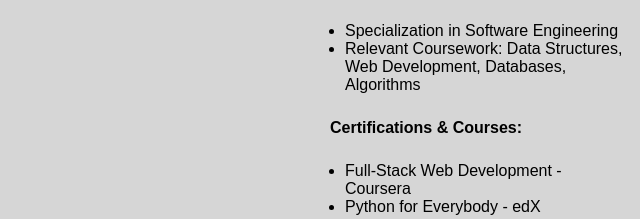
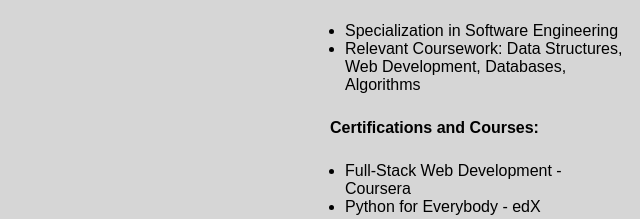
Before and after one commit to DanielGolonko/rsschool-cv, a plain HTML site: page index.html in a window 1280 px wide. Shown: the part 1759-1978 px from the top of the page, 640-1280 px from the left. Drawn offline with Linux system fonts and the light colour scheme.

Commit message:
init: CV files

```diff
--- a/index.html
+++ b/index.html
@@ -84,7 +84,7 @@
         </li>
       </ul>
 
-      <h4>Certifications & Courses:</h4>
+      <h4>Certifications and Courses:</h4>
       <ul>
         <li>Full-Stack Web Development - Coursera</li>
         <li>Python for Everybody - edX</li>
```
